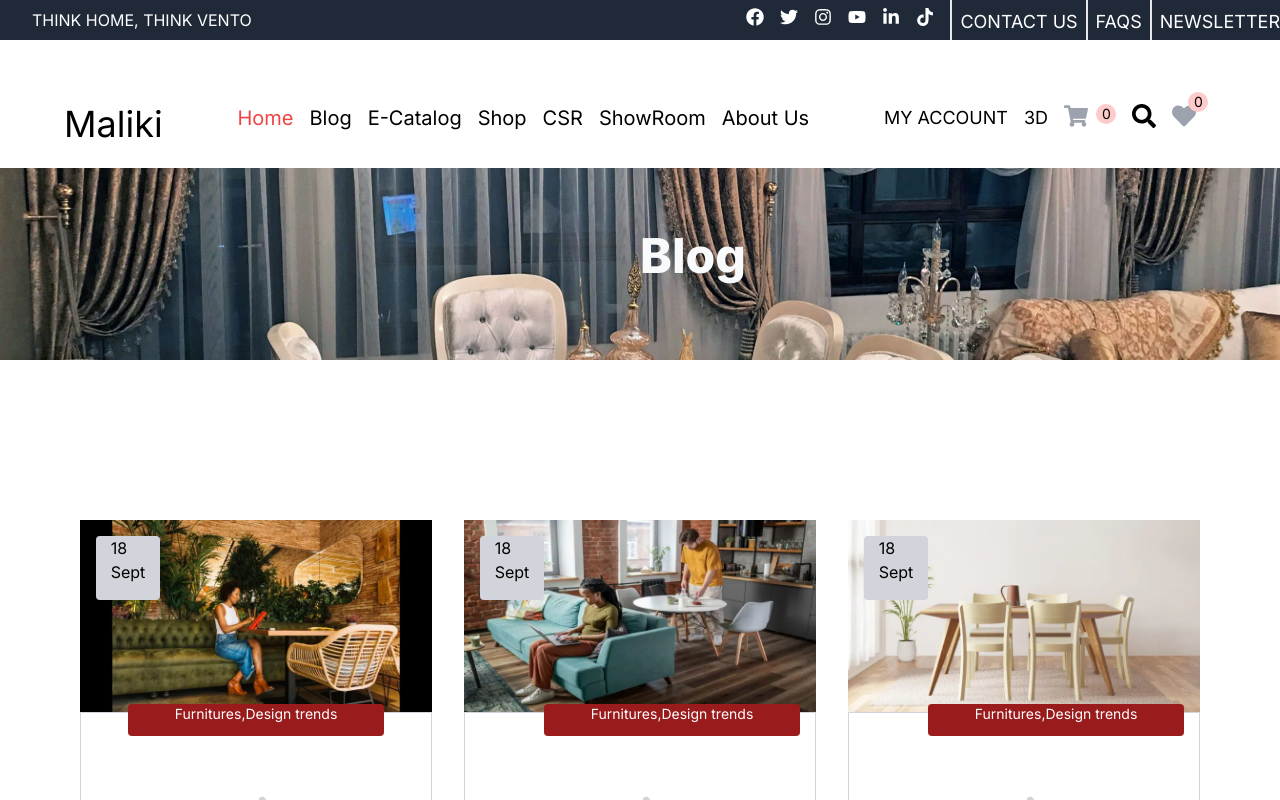
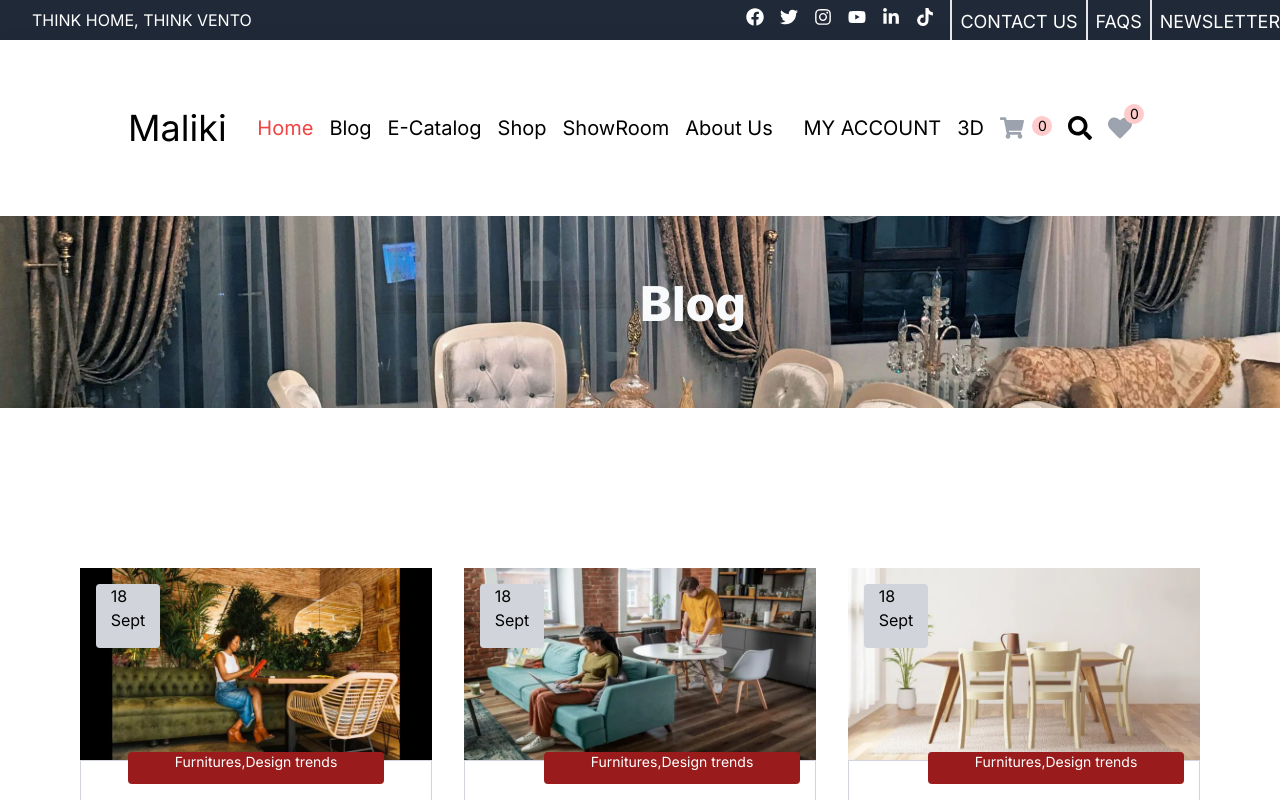
Before and after one commit to TimiMaliki/Home-and-furnitures, a Next.js app: page /pages/blog in a window 1280 px wide. Shown: the top 800 px of the page. Built offline with nearby package versions, Linux system fonts and the light colour scheme.

Commit message:
hamburger-menu

```diff
--- a/app/components/Hero.jsx
+++ b/app/components/Hero.jsx
@@ -13,7 +13,7 @@ import 'swiper/css/scrollbar';
 
 const Hero = () => {
   return (
-    <div className=''>
+    <div className='p-20'>
     <Swiper
    spaceBetween={30}
    hashNavigation={{
--- a/app/components/Navmenu.jsx
+++ b/app/components/Navmenu.jsx
@@ -1,56 +1,79 @@
-import Link from 'next/link'
-import React from 'react'
-import {FaShoppingCart,FaSearch , FaHeart} from "react-icons/fa"
+"use client";
+import Link from "next/link";
+import { Bars3BottomRightIcon, XMarkIcon } from "@heroicons/react/24/solid";
+import { FaShoppingCart, FaSearch, FaHeart } from "react-icons/fa";
+import React, { useState } from "react";
 
 const NavMenu = () => {
+  let [open, setOpen] = useState(false);
   return (
- <nav  className='sticky w-full'>
-  <div className='w-full h-24 p-16 bg-white flex justify-between lg:visible sm:invisible'>
-    <div className='Logo'>
-     <h2 className='text-black text-4xl'>Maliki</h2>
+    <nav className="shadow-2xl w-full">
+      <div className="w-full h-44  px-32   items-center lg:items-center lg:flex lg:justify-between">
+        <div className="Logo mt-10 lg:mt-0">
+          <h2 className="text-black text-4xl">Maliki</h2>
         </div>
 
-    <div className='pages'>
-    <ul className='flex lg:gap-4 cursor-pointer text-xl'>
-     <Link href="/"> <li className='text-red-500'>Home</li></Link>
-     <Link href="/pages/blog"><li className='duration-200 hover:text-red-600'>Blog</li></Link>
-     <Link href=""> <li className='duration-200 hover:text-red-600'>E-Catalog</li></Link>
-     <Link href=""> <li className='duration-200 hover:text-red-600'>Shop</li></Link>
-     <Link href=""><li className='duration-200 hover:text-red-600'>CSR</li></Link>
-     <Link href="">  <li className='duration-200 hover:text-red-600'>ShowRoom</li></Link>
-     <Link href="/pages/aboutUs"> <li className='duration-200 hover:text-red-600'>About Us</li></Link>
+        <div
+          onClick={() => setOpen(!open)}
+          className=" w-7 h-7  absolute top-10 left-5 md:hidden cursor-pointer"
+        >
+          {open ? <XMarkIcon /> : <Bars3BottomRightIcon />}
+        </div>
 
-
-
-
-
+        <div className="pages">
+          <ul
+            className={`  grid absolute cursor-pointer  sm:text-md lg:text-xl lg:flex lg:gap-4 left-4 lg:static ${
+              open ? "top-16" : "top-[-490px]"
+            }`}
+          >
+            <Link href="/">
+              <li className="text-red-500">Home</li>
+            </Link>
+            <Link href="/pages/blog">
+              <li className="duration-200 hover:text-red-600">Blog</li>
+            </Link>
+            <Link href="">
+              <li className="duration-200 hover:text-red-600">E-Catalog</li>
+            </Link>
+            <Link href="">
+              <li className="duration-200 hover:text-red-600">Shop</li>
+            </Link>
+            <Link href="">
+              <li className="duration-200 hover:text-red-600">ShowRoom</li>
+            </Link>
+            <Link href="/pages/aboutUs">
+              <li className="duration-200 hover:text-red-600">About Us</li>
+            </Link>
           </ul>
         </div>
 
-    <div className='cart flex  text-lg gap-4 cursor-pointer'>
-         <h2>MY ACCOUNT</h2>
-         <h3>3D</h3>
+        <div className="cart flex  items-center justify-center gap-4 cursor-pointer -ml-12 mt-4 text-xs sm:text-sm lg:text-xl  lg:mt-0  lg:-ml-0 ">
+          <h2 className="text-xs sm:text-sm lg:text-xl">MY ACCOUNT</h2>
+          <h3 className="text-xs sm:text-sm lg:text-xl">3D</h3>
 
-         <div className='flex text-2xl lg:gap-2'>
-         <FaShoppingCart className='text-gray-400'/>
-         <div className='rounded-full bg-red-200 w-5 h-5 relative'>
-          <div className='absolute text-sm pl-1.5'><p>0</p></div>
+          <div className="flex text-2xl lg:gap-2">
+            <FaShoppingCart className="text-gray-400 text-2xl" />
+            <div className="rounded-full bg-red-200 w-5 h-5 relative">
+              <div className="absolute text-sm pl-1.5">
+                <p>0</p>
+              </div>
             </div>
           </div>
 
-         <FaSearch className='text-2xl'/>
+          <FaSearch className="text-2xl" />
 
-         <div className='flex text-2xl'>
-         <FaHeart className='text-gray-400'/>
-         <div className='rounded-full bg-red-200  w-5 h-5  relative -mt-3 lg:-translate-x-2'>
-          <div className='absolute text-sm pl-1.5 '><p>0</p></div>
+          <div className="flex text-2xl">
+            <FaHeart className="text-gray-400" />
+            <div className="rounded-full bg-red-200  w-5 h-5  relative -mt-3 lg:-translate-x-2">
+              <div className="absolute text-sm pl-1.5 ">
+                <p>0</p>
               </div>
             </div>
-
+          </div>
         </div>
       </div>
     </nav>
-  )
-}
+  );
+};
 
-export default NavMenu
+export default NavMenu;
--- a/app/components/UpperNavbar.jsx
+++ b/app/components/UpperNavbar.jsx
@@ -5,7 +5,7 @@ const Navbar = () => {
   return (
    <nav>
    <div className='socials bg-gray-800 w-full h-10 flex   justify-between'>
-        <div className='logo-Text lg:pl-8 pt-2 text-white visible sm:invisible md:visible lg:visible'>
+        <div className='logo-Text lg:pl-8 pt-2 text-white visible sm:invisible lg:visible lg:visible'>
           <h2>THINK HOME, THINK VENTO</h2>
         </div>
 
--- a/app/layout.js
+++ b/app/layout.js
@@ -21,8 +21,8 @@ export default function RootLayout({ children }) {
         <Navbar/>
         <NavMenu/>
         {children}
-        <Footer/>
-        <CopyRight/>
+        {/* <Footer/>
+        <CopyRight/> */}
         </body>
     </html>
   )
--- a/app/page.js
+++ b/app/page.js
@@ -18,8 +18,8 @@ import Subscription from './components/Subscription'
 export default function Home() {
   return (
    <main>
-    <Hero />
-    <FurnituresCollection />
+ <Hero />
+     {/*   <FurnituresCollection />
     <Rooms />
     <BestSellers/>
     <Trending/>
@@ -29,7 +29,7 @@ export default function Home() {
     <PerfectDining />
     <BuyerTrust/>
     <Services/>
-    <Subscription/>
+    <Subscription/> */}
    </main>
   )
 }
--- a/package.json
+++ b/package.json
@@ -9,6 +9,7 @@
     "lint": "next lint"
   },
   "dependencies": {
+    "@heroicons/react": "^2.0.18",
     "@nextui-org/react": "^2.1.13",
     "framer-motion": "^10.16.4",
     "next": "13.5.4",
```
Also changed, not shown: 1 other file (tests, documents, lock files or other folders). Lines whose indentation alone changed are shown as unchanged.
